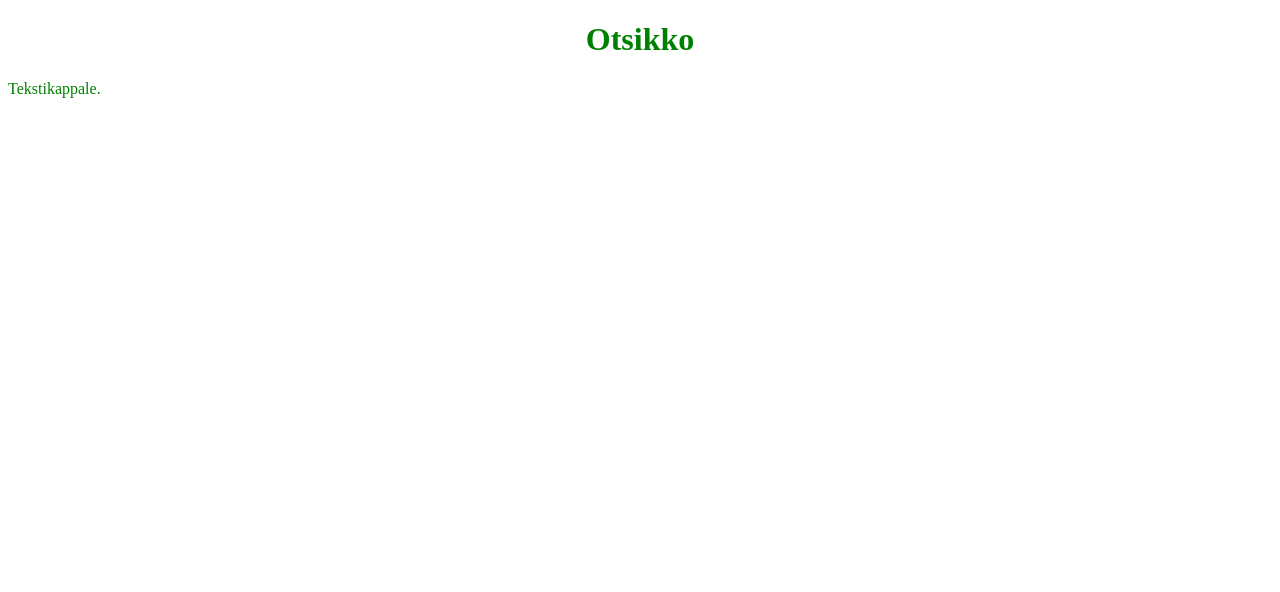
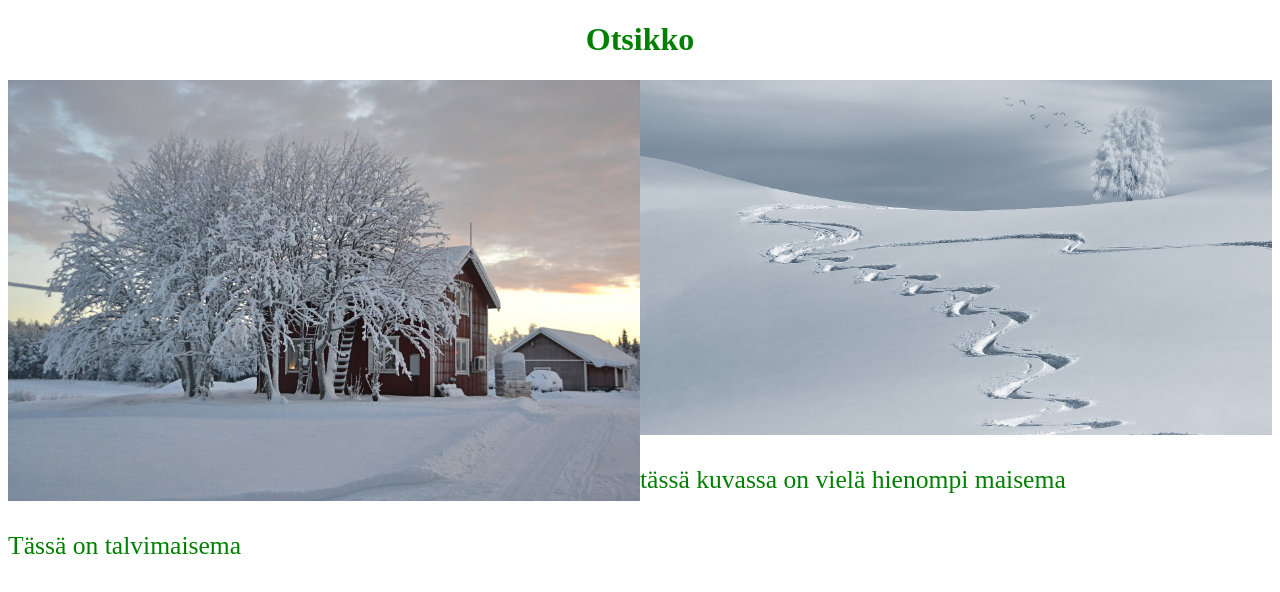
Before and after one commit to mortten/joku, a plain HTML site: page index.html in a window 1280 px wide. Drawn offline with Linux system fonts and the light colour scheme.

Commit message:
Add files via upload

```diff
--- a/index.html
+++ b/index.html
@@ -1,14 +1,26 @@
 <!DOCTYPE html>
 <html>
 <head>
+<meta name="viewport" content="width=deice-width, initial-scale=1.0">
 <meta charset="utf-8"> <!--ei pakollinen osa, mutta ääkköset toimii varmemmin-->
 <title>Hieno sivu</title>
 <link rel="stylesheet" type="text/css" href="styles.css"> <!--sivun muotoilu-->
 </head>
 <body>
+<h1>Otsikko</h1>
 
-<h1>Otsikko</h1>
-<p>Tekstikappale.</p>
 
+<div class="sisalto">
+	<div class= "vasen">
+	<img src="kuvat/kuva1.jpg" alt="Lappimaisema">
+	<p> Tässä on talvimaisema </p>
+	</div>
+
+	<div class="oikea">
+	<img src="kuvat/kuva3.jpg" alt="Lappimaisema">
+	<p> tässä kuvassa on vielä hienompi maisema </p>
+	</div>
+
+</div>
 </body>
 </html>
--- a/styles.css
+++ b/styles.css
@@ -6,4 +6,30 @@ h1{
 p{
 	color:green;
 	text-decoration:orange;
+	font-size: 2vw;
 }
+
+img{
+	max-width: 100%;
+}
+
+.sisalto{
+	overflow: auto;
+}
+
+.vasen{
+	float: left;
+	width: 50%;
+}
+
+
+.oikea{
+	float: left;
+	width:50%;
+}
+
+@media only screen and (max-width: 1080pxpx){
+.vasen, .oikea {
+	width: 100%;
+}
+}
```
